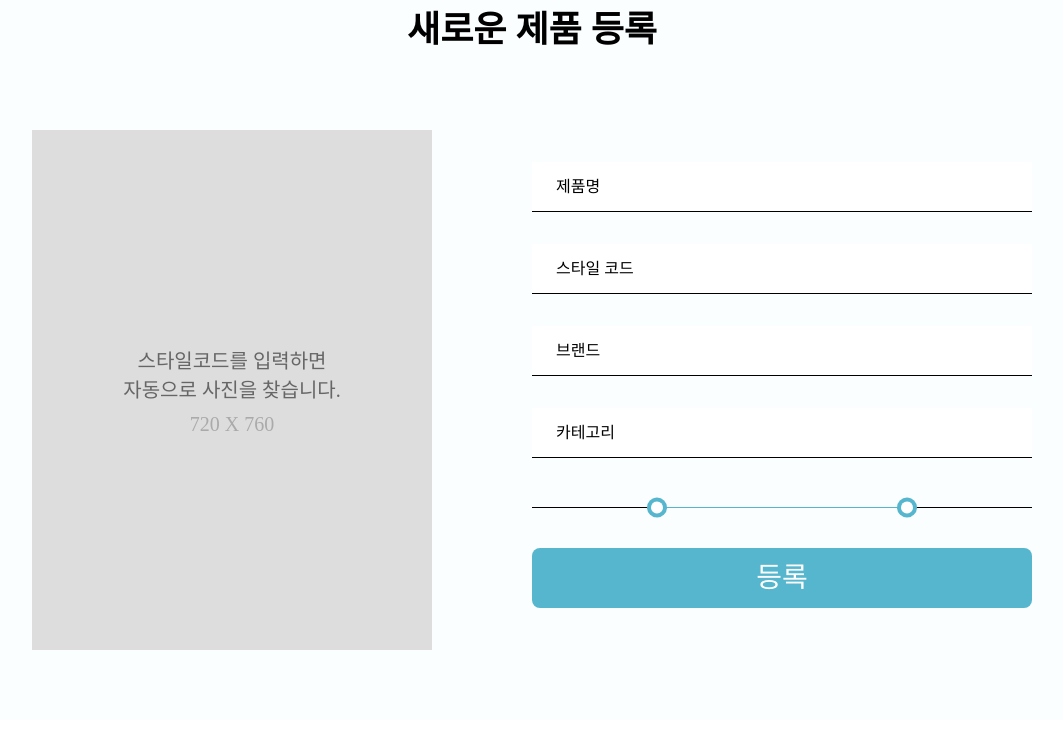
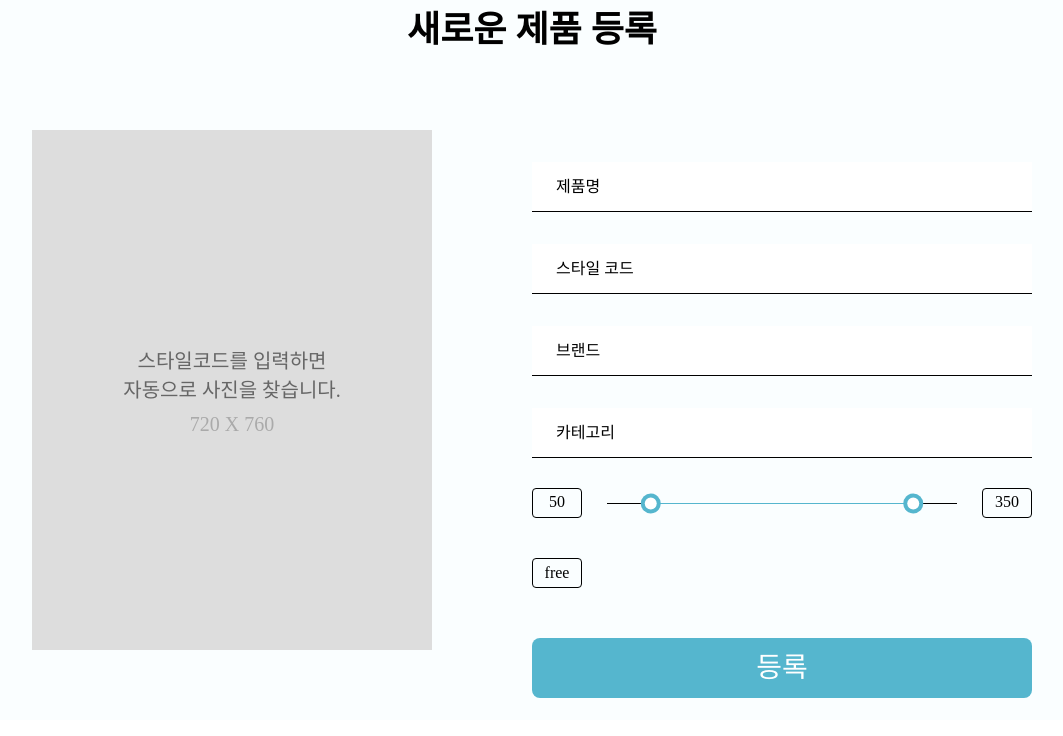
Before and after one commit to SHAVIZU/SHAVIZU-Client, a React (Create React App) app: page /product-re in a window 1280 px wide. Shown: the top 736 px of the page, without its empty margins (108-1171 px from the left). Built offline with nearby package versions, Linux system fonts and the light colour scheme.

Commit message:
⚡️ :: 새로운 제품등록 range 추가

```diff
--- a/src/components/admin/product/range/RangeComponent.tsx
+++ b/src/components/admin/product/range/RangeComponent.tsx
@@ -2,26 +2,32 @@ import React, { useState } from "react";
 import { getTrackBackground, Range } from "react-range";
 import * as S from "./styles";
 const RangeComponent = () => {
-  const [rangeValue, setRangeValue] = useState([25, 75]);
+  const [rangeValue, setRangeValue] = useState([50, 350]);
   return (
+    <>
       <S.Container>
+        <S.SettingSize>
+          <span>{rangeValue[0]}</span>
+        </S.SettingSize>
         <Range
           values={rangeValue}
           onChange={(rangeValue) => {
             setRangeValue(rangeValue);
           }}
+          min={0}
+          max={400}
           renderTrack={({ props, children }) => (
             <div
               {...props}
               style={{
                 ...props.style,
                 height: "1px",
-              width: "100%",
+                width: "70%",
                 background: getTrackBackground({
+                  min: 0,
+                  max: 400,
                   values: rangeValue,
                   colors: ["#000", "#55B6CE", "#000"],
-                min: 0,
-                max: 100,
                 }),
               }}
             >
@@ -53,7 +59,14 @@ const RangeComponent = () => {
             </div>
           )}
         />
+        <S.SettingSize>
+          <span>{rangeValue[1]}</span>
+        </S.SettingSize>
       </S.Container>
+      <S.Container>
+        <S.SettingSize>free</S.SettingSize>
+      </S.Container>
+    </>
   );
 };
 
--- a/src/components/admin/product/range/styles.ts
+++ b/src/components/admin/product/range/styles.ts
@@ -4,6 +4,19 @@ export const Container = styled.div`
     width: 500px;
     height: 50px;
     display: flex;
+    justify-content: space-between;
+    align-items: center;
+    margin-top: 20px;
+`
+export const SettingSize = styled(Container)`
+    width: 50px;
+    height: 30px;
     justify-content: center;
-    align-items: flex-end;
-`
+    border: 1px solid black;
+    border-radius: 4px;
+    margin: 0;
+    & span {
+        color: black;
+        height: 30px;
+    }
+`;
```
Lines whose indentation alone changed are shown as unchanged.
